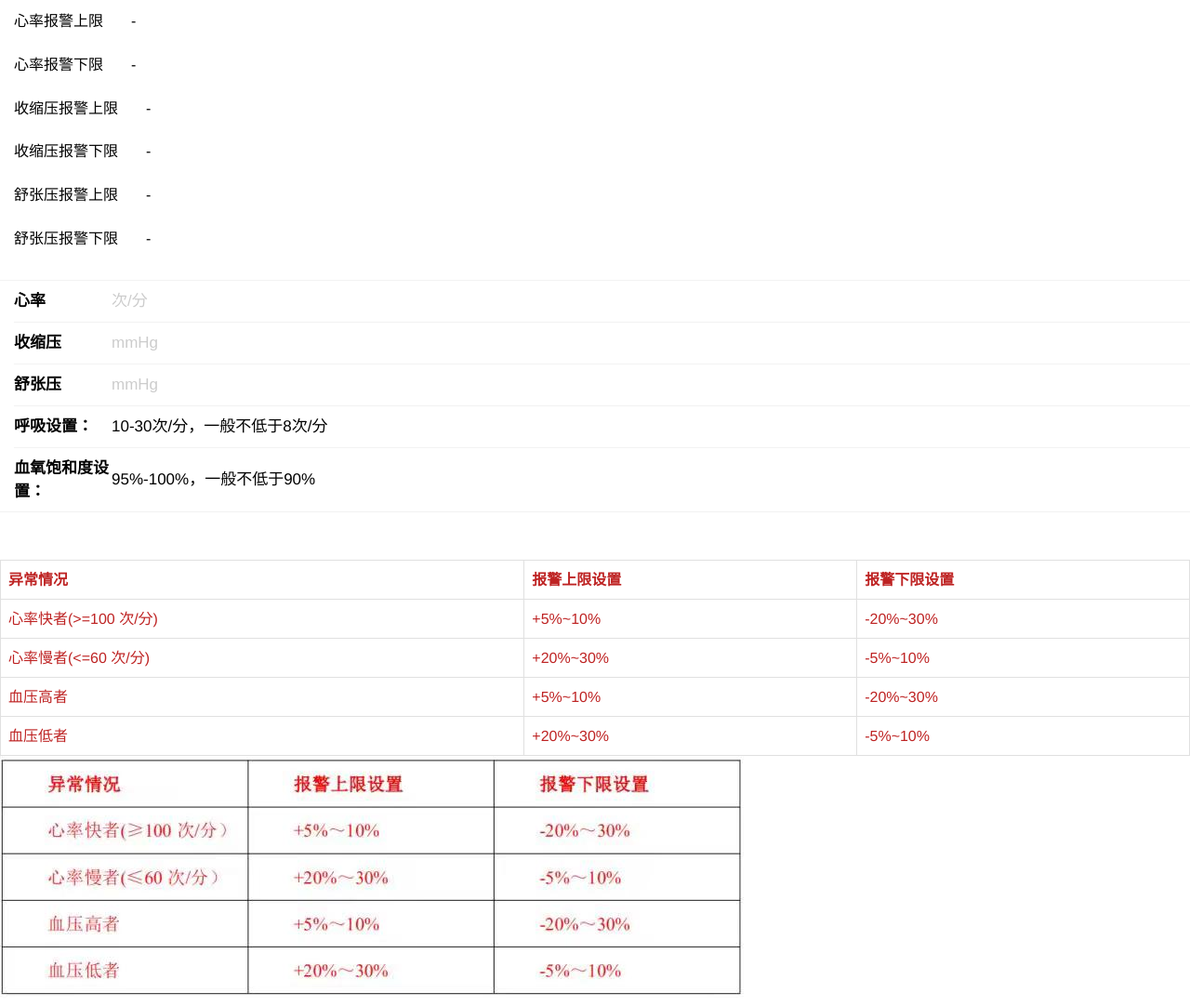
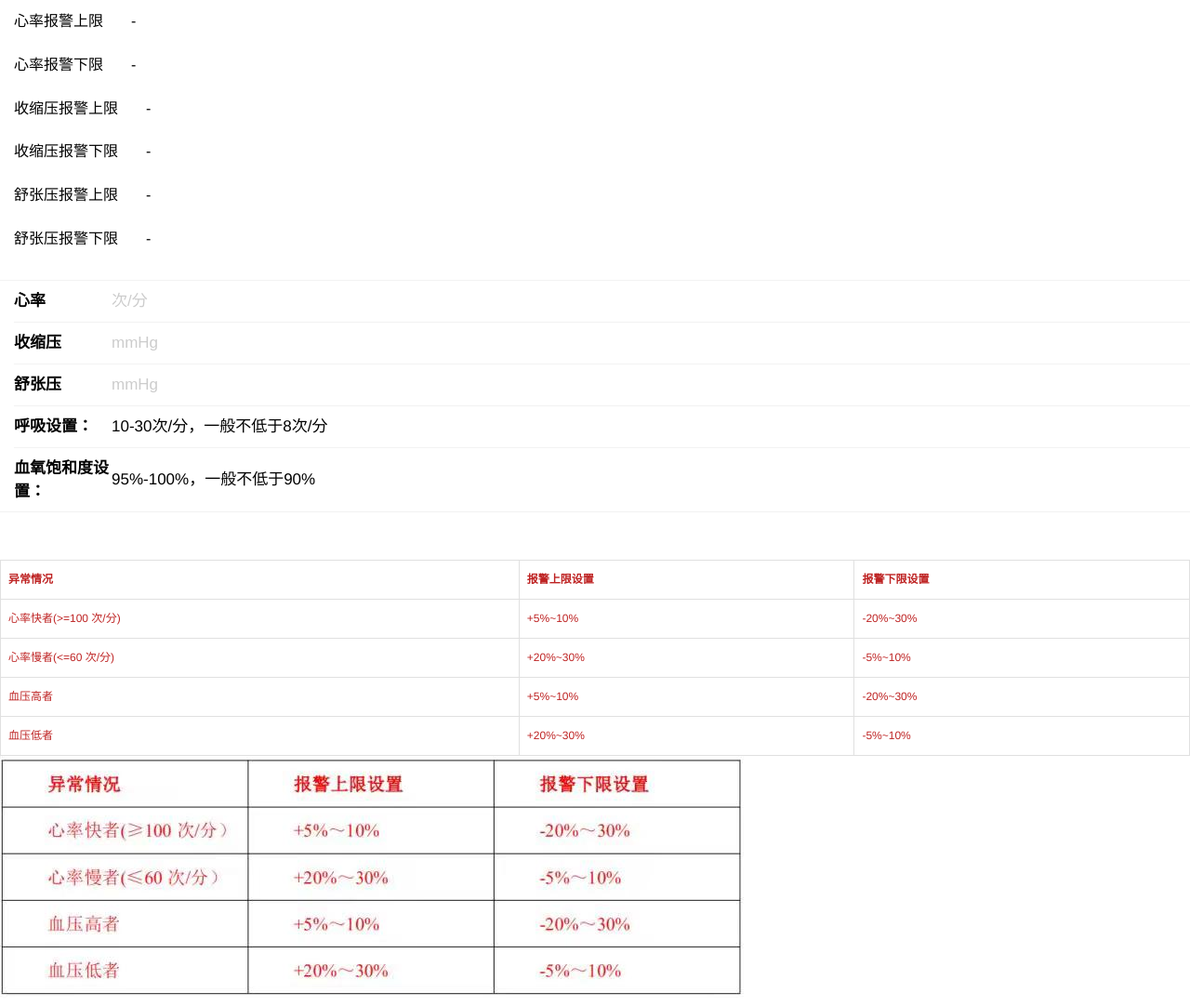
Before and after one commit to zhengyouxiang/zhengyouxiang.github.io, a plain HTML site: page test.html in a window 1280 px wide. Shown: the whole page at 93% size. Drawn offline with Linux system fonts and the light colour scheme.

Commit message:
add info

```diff
--- a/test.html
+++ b/test.html
@@ -201,7 +201,7 @@ var _hmt = _hmt || [];
 <br/>
 <br/>
 
-<table style="color:rgb(190, 35, 35)">
+<table style="color:rgb(190, 35, 35);font-size: 12px;">
     <thead>
     <tr><th>异常情况</th><th>报警上限设置</th><th>报警下限设置</th></tr>
     </thead>
```
